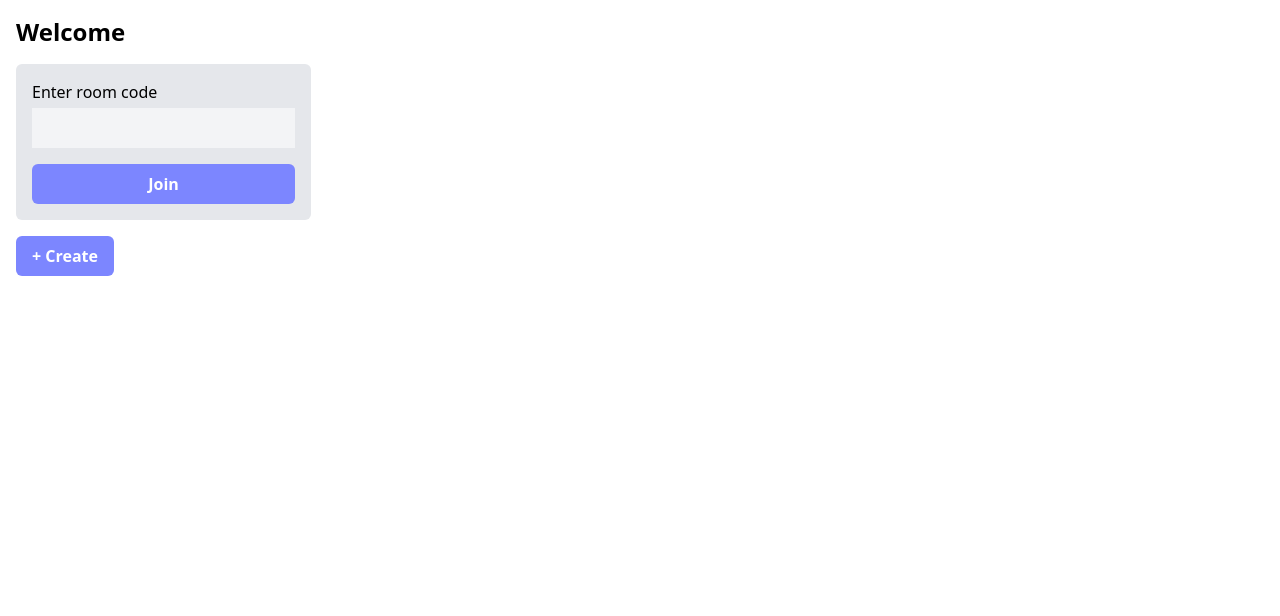
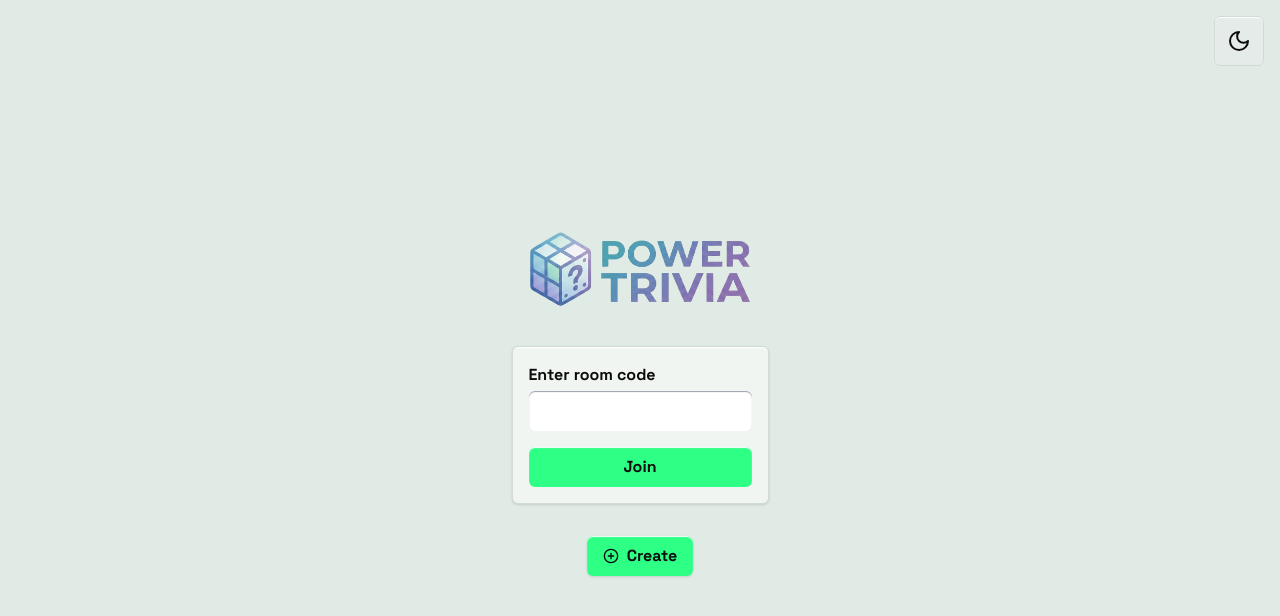
Before and after one commit to Moldybot9411/QuizBox, a SvelteKit app: page / in a window 1280 px wide. Shown: the top 616 px of the page. Built offline with nearby package versions, Linux system fonts and the light colour scheme; no server answers.

Commit message:
feat: rudimentary style system + style fixes

```diff
--- a/package.json
+++ b/package.json
@@ -31,6 +31,7 @@
 	"dependencies": {
 		"@lucide/svelte": "^1.7.0",
 		"@scaleway/random-name": "^5.1.4",
+		"html-entities": "^2.6.0",
 		"nanoid": "^5.1.7",
 		"partykit": "^0.0.115",
 		"partysocket": "^1.1.16",
--- /dev/null
+++ b/src/lib/components/Button.svelte
@@ -0,0 +1,54 @@
+<script lang="ts">
+	import type { LucideIcon } from '@lucide/svelte';
+	import type { Snippet } from 'svelte';
+	import type { HTMLButtonAttributes } from 'svelte/elements';
+
+	interface Props extends HTMLButtonAttributes {
+		children?: Snippet;
+		elevation?: 'inset' | 'none' | 'low' | 'medium' | 'high';
+		variant?: 'primary' | 'secondary' | 'tertiary';
+		label?: string;
+		icon?: LucideIcon;
+	}
+
+	let {
+		children,
+		elevation = 'none',
+		variant = 'primary',
+		label,
+		disabled,
+		icon: IconComponent,
+		class: classes,
+		...others
+	}: Props = $props();
+</script>
+
+<button
+	{...others}
+	{disabled}
+	class={[
+		'flex cursor-pointer items-center justify-center gap-2 rounded-md px-4 py-2 font-bold disabled:pointer-events-none disabled:cursor-default disabled:opacity-50',
+		elevation === 'inset' && 'elevation-inset',
+		elevation === 'none' && 'highlight',
+		elevation === 'low' && 'elevation-low highlight',
+		elevation === 'medium' && 'elevation-medium highlight',
+		elevation === 'high' && 'elevation-high highlight',
+		variant === 'primary' && 'bg-primary text-text hover:bg-primary-hover',
+		variant === 'secondary' &&
+			'border border-border bg-secondary p-2 text-text hover:bg-secondary-hover',
+		variant === 'tertiary' &&
+			'border border-border bg-transparent text-text hover:bg-secondary-hover',
+		!label && IconComponent && 'p-2!',
+		classes,
+	]}>
+	{#if children}
+		{@render children()}
+	{:else}
+		{#if IconComponent}
+			<IconComponent size={16} />
+		{/if}
+		{#if label}
+			{label}
+		{/if}
+	{/if}
+</button>
--- a/src/lib/components/Card.svelte
+++ b/src/lib/components/Card.svelte
@@ -15,11 +15,11 @@
 
 <div
 	class={[
-		'rounded-md border border-gray-300 bg-gray-100 p-4 text-gray-800 inset-shadow-xs inset-shadow-white',
-		elevation === 'low' && 'shadow-sm',
-		elevation === 'medium' && 'shadow-md',
-		elevation === 'high' && 'shadow-lg',
-		elevation === 'inset' && 'bg-white! inset-shadow-gray-400!',
+		'rounded-md border border-border bg-surface p-4 text-text',
+		elevation === 'low' && 'elevation-low highlight',
+		elevation === 'medium' && 'elevation-medium highlight',
+		elevation === 'high' && 'elevation-high highlight',
+		elevation === 'inset' && 'elevation-inset bg-surface-light',
 		classes,
 	]}
 	{style}
--- a/src/lib/components/Lobby.svelte
+++ b/src/lib/components/Lobby.svelte
@@ -3,25 +3,16 @@
 	import { onMount } from 'svelte';
 	import Card from './Card.svelte';
 	import { TriviaSchema, type TriviaData } from '$lib/shared/schema';
-	import {
-		CircleAlert,
-		Clipboard,
-		Cog,
-		Crown,
-		Link,
-		LoaderCircle,
-		Pen,
-		PersonStanding,
-		User,
-	} from '@lucide/svelte';
+	import { CircleAlert, Clipboard, Link, LoaderCircle, User } from '@lucide/svelte';
 	import PlayerCard from './PlayerCard.svelte';
 	import { addToast } from './Toast.svelte';
+	import Button from './Button.svelte';
 
 	type Props = {
 		roomId: string;
 	};
 
-	let { roomId } = $props();
+	let { roomId }: Props = $props();
 
 	const maxRounds = 25;
 
@@ -92,7 +83,10 @@
 			const resp = await fetch(opentdbUrl);
 
 			if (!resp.ok) {
-				errorMessage = 'Failed to fetch questions. Try again in a few seconds.';
+				addToast({
+					message: 'Failed to fetch questions. Try again in a few seconds.',
+					type: 'error',
+				});
 				return;
 			}
 
@@ -100,36 +94,65 @@
 			const parsedData = TriviaSchema.parse(rawData);
 
 			if (parsedData.response_code === 1) {
-				errorMessage = "There aren't enough questions available for the selected criteria.";
+				addToast({
+					message: "There aren't enough questions available for the selected criteria.",
+					type: 'error',
+				});
 				return;
 			}
 
 			if (parsedData.response_code !== 0) {
-				errorMessage =
-					'There was an error retrieving the questions. Try again later or choose different criteria.';
+				addToast({
+					message:
+						'There was an error retrieving the questions. Try again later or choose different criteria.',
+					type: 'error',
+				});
 				return;
 			}
 
 			return parsedData;
 		} catch (error) {
-			errorMessage = 'Something went seriously wrong. Please contact the developer.';
+			addToast({
+				message: 'Something went seriously wrong. Please contact the developer.',
+				type: 'error',
+			});
 			console.error('Error fetching questions:', error);
 		}
 	}
 
 	function copyUrl() {
-		navigator.clipboard.writeText(window.location.href);
+		navigator.clipboard
+			.writeText(window.location.href)
+			.then(() => {
 				addToast({
 					message: 'Room URL copied to clipboard!',
 					type: 'success',
 				});
+			})
+			.catch((err) => {
+				addToast({
+					message: 'Failed to copy URL. Please try manually copying the address bar.',
+					type: 'error',
+				});
+				console.error('Could not copy text: ', err);
+			});
 	}
 
 	function copyCode() {
-		navigator.clipboard.writeText(roomId);
+		navigator.clipboard
+			.writeText(roomId)
+			.then(() => {
 				addToast({
 					message: 'Room ID copied to clipboard!',
 					type: 'success',
+				});
+			})
+			.catch((err) => {
+				addToast({
+					message: 'Failed to copy Room ID. Please try manually copying the address bar.',
+					type: 'error',
+				});
+				console.error('Could not copy text: ', err);
 			});
 	}
 </script>
@@ -140,21 +163,19 @@
 			{roomId}
 		</Card>
 		<div class="my-auto flex gap-2">
-			<button
+			<Button
 				onclick={copyUrl}
 				aria-label="Copy Room Link"
 				title="Copy Room Link"
-				class=" size-fit cursor-pointer rounded-md border border-gray-300 bg-gray-200 p-2 hover:bg-gray-300">
-				<Link size={16} />
-			</button>
+				variant="secondary"
+				icon={Link} />
 
-			<button
+			<Button
 				onclick={copyCode}
 				aria-label="Copy Room ID"
 				title="Copy Room ID"
-				class="size-fit cursor-pointer rounded-md border border-gray-300 bg-gray-200 p-2 hover:bg-gray-300">
-				<Clipboard size={16} />
-			</button>
+				variant="secondary"
+				icon={Clipboard} />
 		</div>
 	</Card>
 </div>
@@ -172,20 +193,22 @@
 </Card>
 
 {#if gameData.isAdmin}
-	<Card class="mb-4 flex flex-col gap-4">
-		<label>
-			Number of Rounds
+	<Card class="mb-4 flex flex-col gap-6">
+		<label class="flex max-w-100 flex-col gap-1">
+			<span class="text-lg font-bold text-text-muted"> Number of Rounds </span>
+
 			<input
 				bind:value={numRounds}
 				type="number"
-				class="ml-2 rounded-md border border-gray-300 bg-gray-100 p-2 font-bold text-gray-900" />
+				class="rounded-md border border-border bg-surface-light p-2 font-bold text-text" />
 		</label>
 
-		<label>
-			Category
+		<label class="flex max-w-100 flex-col gap-1">
+			<span class="text-lg font-bold text-text-muted"> Category </span>
+
 			<select
 				bind:value={category}
-				class="ml-2 rounded-md border border-gray-300 bg-gray-100 p-2 font-bold text-gray-900">
+				class="rounded-md border border-border bg-surface-light p-2 font-bold text-text">
 				<option value="any">Any Category</option>
 				{#each categories as category}
 					<option value={category.id}>{category.name}</option>
@@ -193,11 +216,12 @@
 			</select>
 		</label>
 
-		<label>
-			Difficulty
+		<label class="flex max-w-100 flex-col gap-1">
+			<span class="text-lg font-bold text-text-muted"> Difficulty </span>
+
 			<select
 				bind:value={difficulty}
-				class="ml-2 rounded-md border border-gray-300 bg-gray-100 p-2 font-bold text-gray-900">
+				class="ounded-md border border-border bg-surface-light p-2 font-bold text-text">
 				<option value="any">Any Difficulty</option>
 				<option value="easy">Easy</option>
 				<option value="medium">Medium</option>
@@ -205,11 +229,12 @@
 			</select>
 		</label>
 
-		<label>
-			Question Type
+		<label class="flex max-w-100 flex-col gap-1">
+			<span class="text-lg font-bold text-text-muted"> Question Type </span>
+
 			<select
 				bind:value={questionType}
-				class="ml-2 rounded-md border border-gray-300 bg-gray-100 p-2 font-bold text-gray-900">
+				class="rounded-md border border-border bg-surface-light p-2 text-text">
 				<option value="any">Any Type</option>
 				<option value="boolean">True / False</option>
 				<option value="multiple">Multiple Choice</option>
@@ -217,15 +242,7 @@
 		</label>
 	</Card>
 	<div class="flex w-full flex-col items-center gap-2">
-		{#if errorMessage}
-			<div
-				class="flex gap-2 rounded-md border border-red-400 bg-red-100 px-4 py-3 text-red-700"
-				role="alert">
-				<CircleAlert />
-				{errorMessage}
-			</div>
-		{/if}
-		<button
+		<Button
 			onclick={async () => {
 				isLoading = true;
 				triviaData = await loadQuestions();
@@ -235,14 +252,26 @@
 					startGame(triviaData);
 				}
 			}}
-			disabled={isLoading || gameData.state.playerCount < 2}
-			class="flex w-fit cursor-pointer items-center gap-4 rounded-md bg-indigo-400 px-4 py-2 text-xl font-bold text-white hover:bg-indigo-500 disabled:bg-indigo-300">
+			disabled={isLoading || gameData.state.playerCount < 2}>
 			{#if isLoading}
 				<LoaderCircle class="animate-spin" size={24} />
 			{/if}
 			Start Game
-		</button>
+		</Button>
 	</div>
 {:else}
-	<div>Waiting for the admin to start...</div>
+	<div class="text-text-muted">Waiting for the admin to start ...</div>
 {/if}
+
+<style>
+	input::-webkit-outer-spin-button,
+	input::-webkit-inner-spin-button {
+		/* display: none; <- Crashes Chrome on hover */
+		-webkit-appearance: none;
+		margin: 0; /* <-- Apparently some margin are still there even though it's hidden */
+	}
+
+	input[type='number'] {
+		-moz-appearance: textfield; /* Firefox */
+	}
+</style>
--- a/src/lib/components/Toast.svelte
+++ b/src/lib/components/Toast.svelte
@@ -26,7 +26,7 @@
 		<div
 			transition:slide
 			class={[
-				'flex items-center justify-center gap-4 rounded-md p-4 text-balance text-gray-800 shadow-lg transition-all',
+				'flex items-center justify-between gap-4 rounded-md p-4 text-balance text-gray-800 shadow-lg transition-all',
 				toast.type === 'success' && 'bg-green-200',
 				toast.type === 'error' && 'bg-red-200',
 				toast.type === 'info' && 'bg-blue-200',
--- a/src/routes/+layout.svelte
+++ b/src/routes/+layout.svelte
@@ -4,13 +4,51 @@
 	import { onNavigate } from '$app/navigation';
 	import { gameData } from '$lib/gameStore.svelte';
 	import Toast from '$lib/components/Toast.svelte';
+	import Button from '$lib/components/Button.svelte';
+	import { Moon } from '@lucide/svelte';
+	import { onMount } from 'svelte';
 
 	let { children } = $props();
 
 	onNavigate(() => {
 		gameData.socket?.close();
 	});
+
+	onMount(() => {
+		const currentTheme = localStorage.getItem('theme');
+
+		if (!currentTheme) {
+			localStorage.setItem('theme', 'light');
+			return;
+		}
+
+		if (currentTheme === 'dark') {
+			document.documentElement.classList.add('dark');
+			return;
+		}
+
+		document.documentElement.classList.remove('dark');
+	});
+
+	function toggleDarkMode() {
+		document.documentElement.classList.toggle('dark');
+
+		if (document.documentElement.classList.contains('dark')) {
+			localStorage.setItem('theme', 'dark');
+			return;
+		}
+
+		localStorage.setItem('theme', 'light');
+	}
 </script>
+
+<Button
+	aria-label="Toggle Light/Dark Mode"
+	variant="secondary"
+	class="fixed top-4 right-4 p-3!"
+	onclick={toggleDarkMode}>
+	<Moon />
+</Button>
 
 <svelte:head><link rel="icon" href={favicon} /></svelte:head>
 {@render children()}
--- a/src/routes/+page.svelte
+++ b/src/routes/+page.svelte
@@ -1,7 +1,10 @@
 <script lang="ts">
 	import { goto } from '$app/navigation';
 	import { PUBLIC_PARTYKIT_HOST } from '$env/static/public';
+	import Button from '$lib/components/Button.svelte';
+	import Card from '$lib/components/Card.svelte';
 	import { doesRoomExist } from '$lib/gameStore.svelte';
+	import { CirclePlus, Moon } from '@lucide/svelte';
 
 	let errorMessage = $state('');
 
@@ -44,25 +47,24 @@
 	}
 </script>
 
-<h1 class="mb-4 text-2xl font-extrabold">Welcome</h1>
+<div class="flex min-h-[calc(100dvh-2rem)] w-full flex-col items-center justify-center gap-8">
+	<img src="/logo.png" alt="PowerTrivia Logo" class="mx-auto w-64" />
 
-<form onsubmit={handleSubmit} class="mb-4 flex w-fit flex-col gap-4 rounded-md bg-gray-200 p-4">
+	<Card elevation="low">
+		<form onsubmit={handleSubmit} class="flex flex-col gap-4">
 			<label class="flex flex-col gap-1">
-		Enter room code
-		<input name="roomCode" type="text" class="bg-gray-100 px-4 py-2" />
+				<span class="font-bold"> Enter room code </span>
+				<input
+					name="roomCode"
+					type="text"
+					class="elevation-inset rounded-md bg-surface-light px-4 py-2 text-text-muted" />
 			</label>
-	<button
-		type="submit"
-		class="cursor-pointer rounded-md bg-indigo-400 px-4 py-2 font-bold text-white hover:bg-indigo-500">
-		Join
-	</button>
+			<Button label="Join" type="submit" />
 			{#if errorMessage}
 				<span class="wrap-anywhere text-red-500">{errorMessage}</span>
 			{/if}
 		</form>
+	</Card>
 
-<button
-	class="cursor-pointer rounded-md bg-indigo-400 px-4 py-2 font-bold text-white hover:bg-indigo-500"
-	onclick={createRoom}>
-	+ Create
-</button>
+	<Button onclick={createRoom} icon={CirclePlus} label="Create" elevation="low" />
+</div>
--- a/src/routes/layout.css
+++ b/src/routes/layout.css
@@ -1,6 +1,17 @@
+@import url('https://fonts.googleapis.com/css2?family=Space+Grotesk:wght@300..700&display=swap');
 @import 'tailwindcss';
+@import './theme.css' layer(theme);
+@import './utility.css' layer(utilities);
 @plugin '@tailwindcss/typography';
+
+@custom-variant dark (&:where(.dark, .dark *));
 
 body {
 	padding: 1rem;
+	background-color: var(--color-surface-dark);
+	font-family: 'Space Grotesk', sans-serif;
+	font-optical-sizing: auto;
+	font-weight: 400;
+	font-style: normal;
+	color: var(--text);
 }
--- /dev/null
+++ b/src/routes/theme.css
@@ -0,0 +1,69 @@
+@theme {
+	--color-surface-dark: var(--bg-dark);
+	--color-surface: var(--bg);
+	--color-surface-light: var(--bg-light);
+
+	--color-text: var(--text);
+	--color-text-invert: var(--text-invert);
+	--color-text-muted: var(--text-muted);
+	--color-text-muted-invert: var(--text-muted-invert);
+
+	--color-border: var(--border);
+
+	--color-highlight: var(--highlight);
+
+	--color-shadow: var(--shadow);
+
+	--color-primary: var(--primary);
+	--color-primary-hover: var(--primary-hover);
+	--color-secondary: var(--secondary);
+	--color-secondary-hover: var(--secondary-hover);
+
+	--color-inset: var(--inset-shadow);
+}
+
+:root {
+	--bg-dark: hsl(145, 20%, 90%);
+	--bg: hsl(145, 20%, 95%);
+	--bg-light: hsl(145, 20%, 100%);
+
+	--text: hsl(0, 0%, 5%);
+	--text-invert: hsl(0, 0%, 95%);
+	--text-muted: hsl(0, 0%, 30%);
+	--text-muted-invert: hsl(0, 0%, 70%);
+
+	--border: hsl(145, 12%, 84%);
+
+	--highlight: hsl(0, 0%, 100%);
+
+	--shadow: hsla(0, 0%, 0%, 0.2);
+
+	--primary: hsl(145, 100%, 59%);
+	--primary-hover: hsl(145, 100%, 49%);
+	--secondary: hsl(145, 13%, 91%);
+	--secondary-hover: hsl(145, 13%, 81%);
+
+	--inset-shadow: hsl(218, 12%, 64%);
+}
+
+.dark {
+	--bg-dark: hsl(90, 5%, 11%);
+	--bg: hsl(90, 5%, 16%);
+	--bg-light: hsl(90, 5%, 21%);
+
+	--text: hsl(0, 0%, 95%);
+	--text-invert: hsl(0, 0%, 5%);
+	--text-muted: hsl(0, 0%, 70%);
+	--text-muted-invert: hsl(0, 0%, 30%);
+
+	--border: hsl(0, 0%, 25%);
+
+	--highlight: hsla(0, 0%, 80%, 0.1);
+
+	--primary: hsl(145, 100%, 39%);
+	--primary-hover: hsl(145, 100%, 29%);
+	--secondary: hsl(145, 13%, 15%);
+	--secondary-hover: hsl(145, 13%, 5%);
+
+	--inset-shadow: hsl(0, 0%, 0%);
+}
--- /dev/null
+++ b/src/routes/utility.css
@@ -0,0 +1,23 @@
+@layer utilities {
+	.elevation-inset {
+		@apply inset-shadow-xs;
+		@apply inset-shadow-inset;
+	}
+
+	.elevation-low {
+		@apply shadow-sm;
+	}
+
+	.elevation-medium {
+		@apply shadow-md;
+	}
+
+	.elevation-high {
+		@apply shadow-lg;
+	}
+
+	.highlight {
+		@apply inset-shadow-xs;
+		@apply inset-shadow-highlight;
+	}
+}
```
Also changed, not shown: src/lib/components/PlayerCard.svelte (+10 -15 lines), src/lib/components/Playing.svelte (+24 -19 lines), static/logo.png (added), 1 other file (tests, documents, lock files or other folders). Lines whose indentation alone changed are shown as unchanged.
